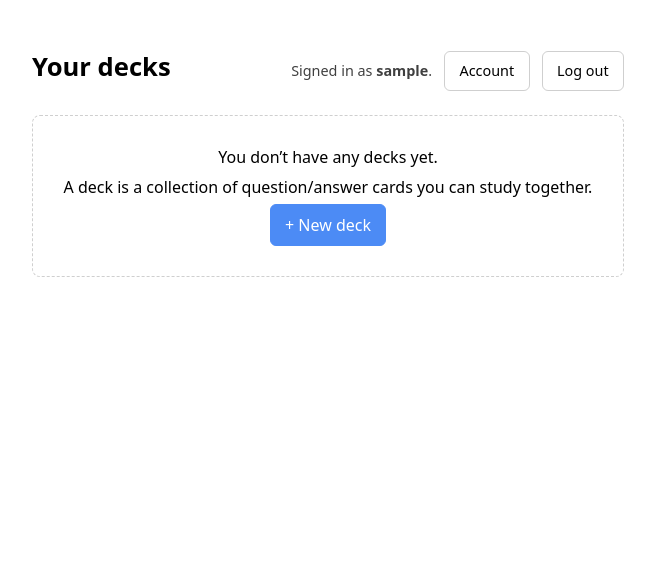
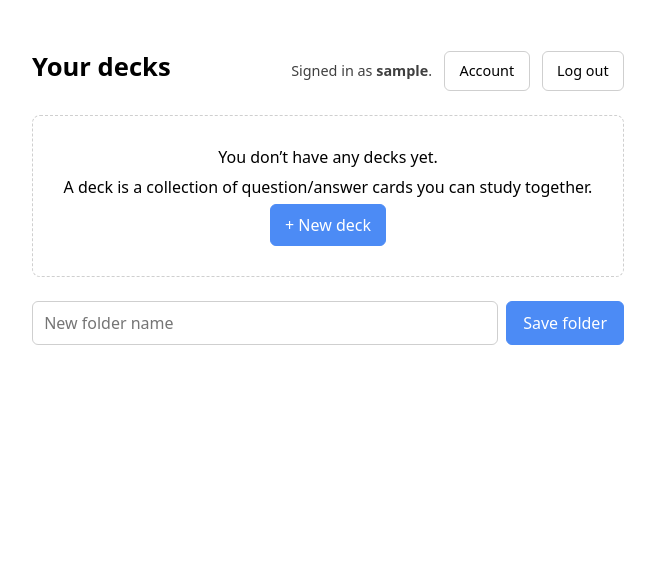
Before and after one commit to mikedewar/crazy-cram, a Flask app: page /home in a window 1280 px wide. Shown: the top 585 px of the page, without its empty margins (312-967 px from the left). Run offline with Flask 3, Linux system fonts and the light colour scheme; the visitor is signed in with stand-in values (Sample User, id 1); data that the repository does not hold is empty; some libraries are stand-ins or nearby versions.

Commit message:
Add inline New folder form to home page (#2)
The 'Manage folders' link on home hid the create action behind a click.
Put the same form used on /folders directly on home, in both the
populated view and the empty state.

```diff
--- a/app.py
+++ b/app.py
@@ -539,6 +539,7 @@ def home():
         unfiled_count=unfiled_count,
         total_decks=total_decks,
         recent=recent,
+        new_folder_form=FolderForm(),
     )
 
 
--- a/templates/home.html
+++ b/templates/home.html
@@ -19,6 +19,13 @@
   <p>A deck is a collection of question/answer cards you can study together.</p>
   <p><a class="btn" href="{{ url_for('deck_new') }}">+ New deck</a></p>
 </div>
+
+<form method="post" action="{{ url_for('folder_list') }}" novalidate class="folder-new-form">
+  {{ new_folder_form.hidden_tag() }}
+  {{ new_folder_form.name(placeholder="New folder name", maxlength=64) }}
+  {{ new_folder_form.submit }}
+</form>
+{% for e in new_folder_form.name.errors %}<span class="err">{{ e }}</span>{% endfor %}
 {% else %}
 
 <section class="folders-section">
@@ -49,6 +56,13 @@
     <a class="btn" href="{{ url_for('deck_new') }}">+ New deck</a>
     <a class="btn-secondary" href="{{ url_for('folder_list') }}">Manage folders</a>
   </p>
+
+  <form method="post" action="{{ url_for('folder_list') }}" novalidate class="folder-new-form">
+    {{ new_folder_form.hidden_tag() }}
+    {{ new_folder_form.name(placeholder="New folder name", maxlength=64) }}
+    {{ new_folder_form.submit }}
+  </form>
+  {% for e in new_folder_form.name.errors %}<span class="err">{{ e }}</span>{% endfor %}
 </section>
 
 {% if recent %}
```
Also changed, not shown: tests/test_last_opened.py (+20 -0 lines).
